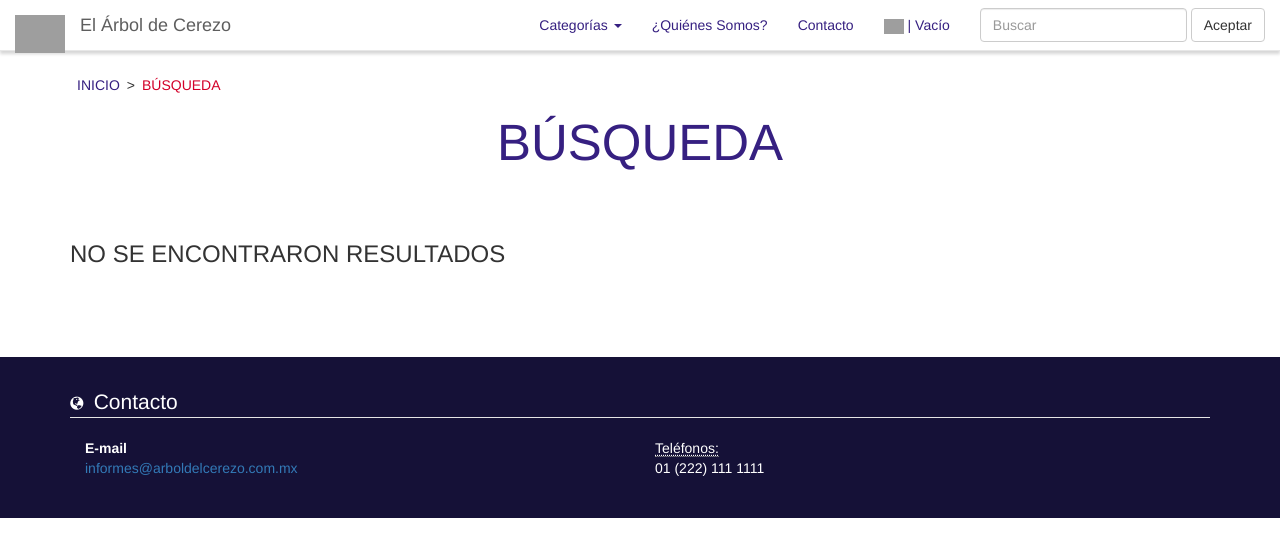
After one commit to baggioginola/arboldelcerezo, a PHP site: template app/view/search.twig in a window 1280 px wide. The commit adds this page. Shown: the top 557 px of the page. Run offline with PHP 8.4, Linux system fonts and the light colour scheme; the template is opened without the code that fills it, so the values that code supplies are empty; some libraries are stand-ins or nearby versions; grey boxes are pictures that could not be loaded.

Commit message:
+ search functionality added

```diff
--- a/app/view/layout/master.twig
+++ b/app/view/layout/master.twig
@@ -33,15 +33,17 @@
                 <span class="icon-bar"></span>
             </button>
 
-            <a class="navbar-brand" href="{{ settings.DOMAIN }}"><img src="{{ settings.IMG }}logo.png">El Árbol de Cerezo</a>
+            <a class="navbar-brand" href="{{ settings.DOMAIN }}"><img src="{{ settings.IMG }}logo.png">El Árbol de
+                Cerezo</a>
         </div>
 
         <!-- Collect the nav links, forms, and other content for toggling -->
         <div class="collapse navbar-collapse" id="bs-example-navbar-collapse-1">
 
-            <form class="navbar-form navbar-right">
+            <form class="navbar-form navbar-right" id="searchbox" action="{{ settings.DOMAIN }}buscar">
                 <div class="form-group">
-                    <input type="text" class="form-control" placeholder="Buscar">
+                    <input type="text" class="form-control" placeholder="Buscar" autocomplete="off" required="required"
+                           type="text" {% if q is defined %} value="{{ q }}" {% endif %} name="q">
                 </div>
                 <button type="submit" class="btn btn-default">Aceptar</button>
             </form>
@@ -58,7 +60,9 @@
                 </li>
                 <li><a href="{{ settings.DOMAIN }}quienes-somos">¿Quiénes Somos?</a></li>
                 <li><a href="{{ settings.DOMAIN }}contacto">Contacto</a></li>
-                <li><a href="{{ settings.DOMAIN }}carrito-compra" ><img src="{{ settings.IMG }}/cart.png" width="20px"> | <span id="cart_productos">{% if cart_products == 0 %}Vacío {% else %}{{ cart_products }} producto(s){% endif %}</span></a></li>
+                <li><a href="{{ settings.DOMAIN }}carrito-compra"><img src="{{ settings.IMG }}/cart.png" width="20px"> |
+                        <span id="cart_productos">{% if cart_products == 0 %}Vacío {% else %}{{ cart_products }} producto(s){% endif %}</span></a>
+                </li>
             </ul>
         </div>
         <!-- /.navbar-collapse -->
--- /dev/null
+++ b/app/view/search.twig
@@ -0,0 +1,80 @@
+{% extends "layout/master.twig" %}
+
+
+{% block title %}Búsqueda{% endblock %}
+
+{% block head %}
+    {{ parent() }}
+    <link rel="stylesheet"
+          href="https://cdnjs.cloudflare.com/ajax/libs/bootstrap-select/1.12.1/css/bootstrap-select.min.css">
+    <script src="https://cdnjs.cloudflare.com/ajax/libs/bootstrap-select/1.12.1/js/bootstrap-select.min.js"></script>
+    <script src="{{ settings.JS }}custom/search.js" type="text/javascript"></script>
+    <script src="{{ settings.JS }}bootbox.min.js"></script>
+{% endblock %}
+{% block body_id %}productOverview{% endblock %}
+{% block content %}
+    <div class="container-fluid wide-content">
+        <div class="container" id="breadcrumb">
+            <ol>
+                <li><a href="{{ settings.DOMAIN }}">Inicio</a></li>
+                <li>&gt;</li>
+                <li>
+                    <span class="active-page">Búsqueda</span>
+                </li>
+            </ol>
+        </div>
+
+        <div class="container pageTitle">
+            <div class="row">
+                <div class="col-xs-12 col-sm-12 col-md-12 col-lg-12">
+                    <h1>Búsqueda</h1>
+                </div>
+            </div>
+        </div>
+
+        <div id="section_1">
+
+            <div class="container">
+                <div class="row">
+                    <div class="col-xs-12 col-sm-12 col-md-12 col-lg-12">
+                        <div class="tab-content">
+
+                            <div class="tab-pane active">
+                                <div class="row">
+                                    <div class="col-xs-12 col-sm-12 col-md-12 col-lg-12 results-col"
+                                         id="product_results">
+                                        {% if result is empty %}
+                                            <h3>NO SE ENCONTRARON RESULTADOS</h3>
+                                        {% else %}
+                                            {% for producto  in result %}
+                                                <div class="col-xs-12 col-sm-6 col-md-4 col-lg-4">
+
+                                                    <div class="thumbnail">
+                                                        <a href="{{ settings.DOMAIN }}producto/{{ producto.id }}"
+                                                           class="products_thumbnail">
+                                                            <img
+                                                                    src="{{ producto.url_image }}"
+                                                                    alt="{{ producto.nombre }}"
+                                                                    title="{{ producto.nombre }}"/>
+                                                            <label>{{ producto.nombre }}</label>
+                                                            <label style="font-weight: bold; height: 45px;">${{ producto.precio }}</label>
+                                                        </a>
+                                                    </div>
+                                                </div>
+                                            {% endfor %}
+                                        {% endif %}
+
+                                    </div>
+                                </div>
+
+                            </div>
+
+
+                        </div>
+                    </div>
+                </div>
+            </div>
+
+        </div>
+    </div>
+{% endblock %}
```
Also changed, not shown: app/controller/CSearchController.class.inc.php (added, +39 -0 lines), app/model/CSearchModel.class.inc.php (added, +59 -0 lines), routes.php (+16 -0 lines).
